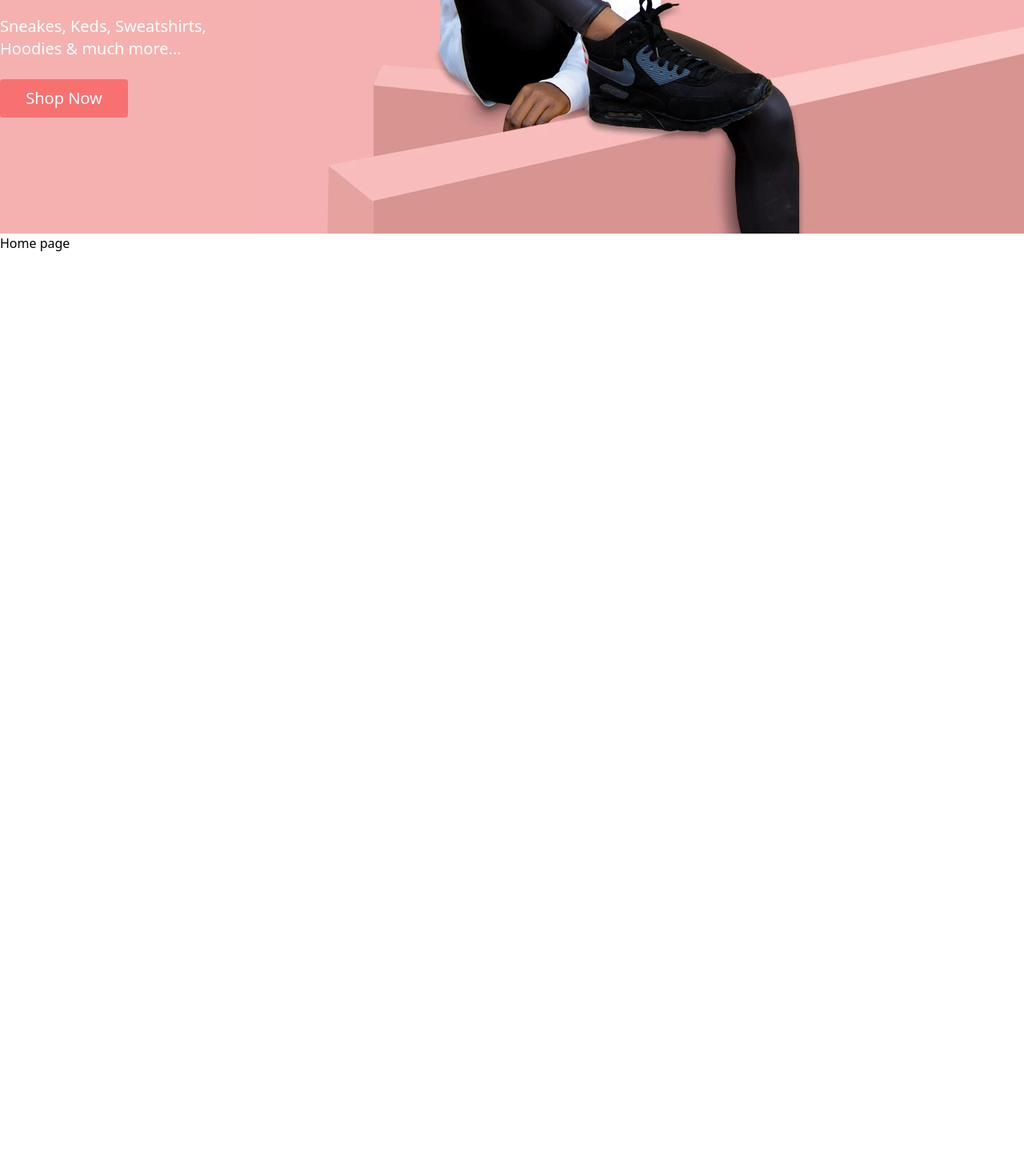
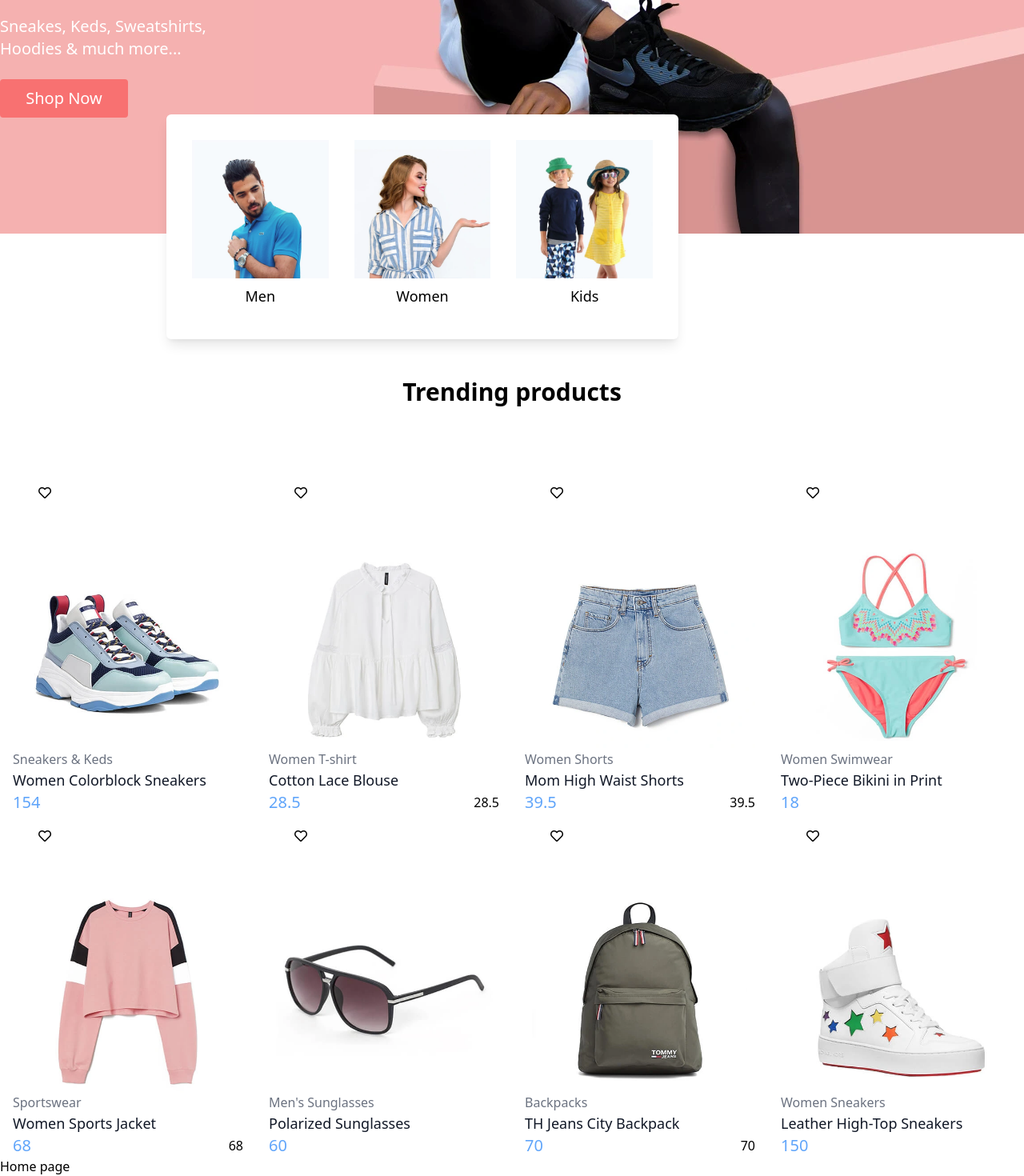
Before and after one commit to BisiDavi/e-stores, a Next.js app: page / in a window 1280 px wide. Shown: the part 576-2046 px from the top of the page at 80% size. Before the commit the page ends 892 px from the top, so only its background shows below. Built offline with nearby package versions, Linux system fonts and the light colour scheme.

Commit message:
product updated

```diff
--- a/components/Categories.tsx
+++ b/components/Categories.tsx
@@ -7,11 +7,12 @@ export default function Categories() {
         { img: "/kid-category.webp", name: "Kids", link: "#kids" },
     ];
     return (
-        <div className="container absolute top-0 z-10 w-1/2 left-52">
-            <div className="categories p-4 bordered border-rounded bg-white flex my-4">
+        <div style={{ height: "180px" }} className="productCategories relative">
+            <div className="container absolute bottom-8 z-10 w-1/2 left-52">
+                <div className="categories p-4 bordered border-rounded bg-white flex my-4 shadow-lg rounded-md">
                     {categories.map((category) => (
                         <Link key={category.name} href={category.link} passHref>
-                        <a className="category mx-4">
+                            <a className="category m-4">
                                 <img src={category.img} alt={category.name} />
                                 <h6 className="text-center my-2 text-lg">
                                     {category.name}
@@ -21,5 +22,6 @@ export default function Categories() {
                     ))}
                 </div>
             </div>
+        </div>
     );
 }
--- a/components/Product.tsx
+++ b/components/Product.tsx
@@ -17,8 +17,8 @@ export default function Product({ product }: ProductProps) {
             </span>
             <img src={product.img} alt={product.name} />
             <div className="product-details flex flex-col">
-                <h6 className="text-gray-500 text-lg">{product.category}</h6>
-                <h3 className="text-gray-900 text-3xl text-loose">
+                <h6 className="text-gray-500 text-md">{product.category}</h6>
+                <h3 className="text-gray-900 text-lg text-loose">
                     {product.name}
                 </h3>
                 <span className="flex justify-between items-center">
--- a/components/Products.tsx
+++ b/components/Products.tsx
@@ -4,13 +4,17 @@ import Product from "./Product";
 
 export default function Products() {
     return (
-        <section className="products container bg-white relative">
+        <section className="trending-product container bg-white relative m-auto">
             <Categories />
-            <h3 className="text-center">Trending products</h3>
-            <div className="products-group flex">
-                {productArray.map((product) => (
-                    <Product product={product} key={product.name} />
-                ))}
+            <div className="content">
+                <h3 className="text-center font-semibold text-3xl mb-20">
+                    Trending products
+                </h3>
+                <div className="products-group grid grid-cols-4">
+                    {productArray.map((product) => (
+                        <Product product={product} key={product.name} />
+                    ))}
+                </div>
             </div>
         </section>
     );
--- a/components/Slider.tsx
+++ b/components/Slider.tsx
@@ -58,8 +58,6 @@ export default function Slider() {
             pagination={true}
             mousewheel={true}
             keyboard={true}
-            onSlideChange={() => console.log("slide change")}
-            onSwiper={(swiper) => console.log(swiper)}
         >
             {sliderArray.map((slider) => (
                 <SwiperSlide key={slider.img}>
--- a/json/trending-product.json
+++ b/json/trending-product.json
@@ -1,13 +1,13 @@
 [
     {
-        "img": "",
+        "img": "/product-shoes.webp",
         "category": "Sneakers & Keds",
         "name": "Women Colorblock Sneakers",
         "price": 154,
         "sizeOption": ["S", "M", "L", "XL"]
     },
     {
-        "img": "",
+        "img": "/product-sweater.webp",
         "category": "Women T-shirt",
         "name": "Cotton Lace Blouse",
         "price": 28.5,
@@ -15,7 +15,7 @@
         "colorOption": ["green", "red", "yellow", "purple"]
     },
     {
-        "img": "",
+        "img": "/product-short.webp",
         "category": "Women Shorts",
         "name": "Mom High Waist Shorts",
         "price": 39.5,
@@ -23,14 +23,14 @@
         "colorOption": ["green", "red", "yellow", "purple"]
     },
     {
-        "img": "",
+        "img": "/product-pant.webp",
         "category": "Women Swimwear",
         "name": "Two-Piece Bikini in Print",
         "price": 18,
         "sizeOption": ["XS", "M", "L", "XL"]
     },
     {
-        "img": "",
+        "img": "/product-pink-hoodie.webp",
         "category": "Sportswear",
         "name": "Women Sports Jacket",
         "price": 68,
@@ -38,7 +38,7 @@
         "sizeOption": ["XS", "S", "M", "L"]
     },
     {
-        "img": "",
+        "img": "/product-sunglass.webp",
         "category": "Men's Sunglasses",
         "name": "Polarized Sunglasses",
         "notAvailable": true,
@@ -46,7 +46,7 @@
         "colorOption": ["green", "red", "yellow", "purple"]
     },
     {
-        "img": "",
+        "img": "/product-bag.webp",
         "category": "Backpacks",
         "name": "TH Jeans City Backpack",
         "price": 70,
@@ -54,7 +54,7 @@
         "colorOption": ["green", "red", "yellow", "purple"]
     },
     {
-        "img": "",
+        "img": "/product-white-shoe.webp",
         "category": "Women Sneakers",
         "name": "Leather High-Top Sneakers",
         "price": 150,
--- a/pages/index.tsx
+++ b/pages/index.tsx
@@ -1,10 +1,12 @@
 import Slider from "@/components/Slider";
+import Products from "@/components/Products";
 import AppLayout from "@/Layout/AppLayout";
 
 export default function Home() {
     return (
         <AppLayout title="Fashion Store">
             <Slider />
+            <Products />
             <h1>Home page</h1>
         </AppLayout>
     );
```
Lines whose indentation alone changed are shown as unchanged.
